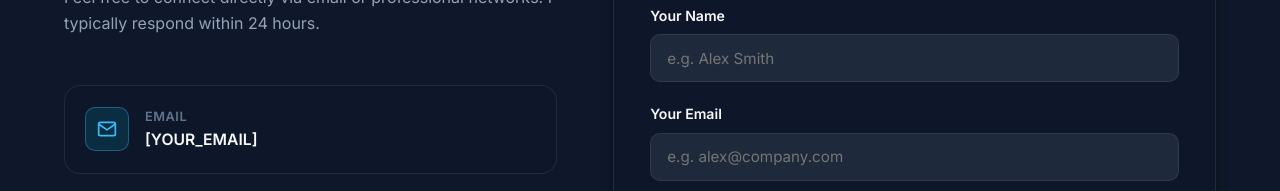
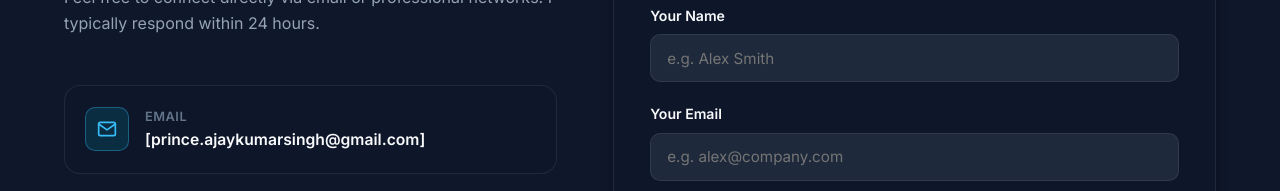
Before and after one commit to Prince0510git/Portfolio, a plain HTML site: page index.html in a window 1280 px wide. Shown: the part 8520-8711 px from the top of the page. Drawn offline with Linux system fonts and the light colour scheme.

Commit message:
Update email in contact card

```diff
--- a/index.html
+++ b/index.html
@@ -886,7 +886,7 @@
               </div>
               <div>
                 <div class="contact-card-label">Email</div>
-                <div class="contact-card-val">[YOUR_EMAIL]</div>
+                <div class="contact-card-val">[prince.ajaykumarsingh@gmail.com]</div>
               </div>
             </a>
 
```
